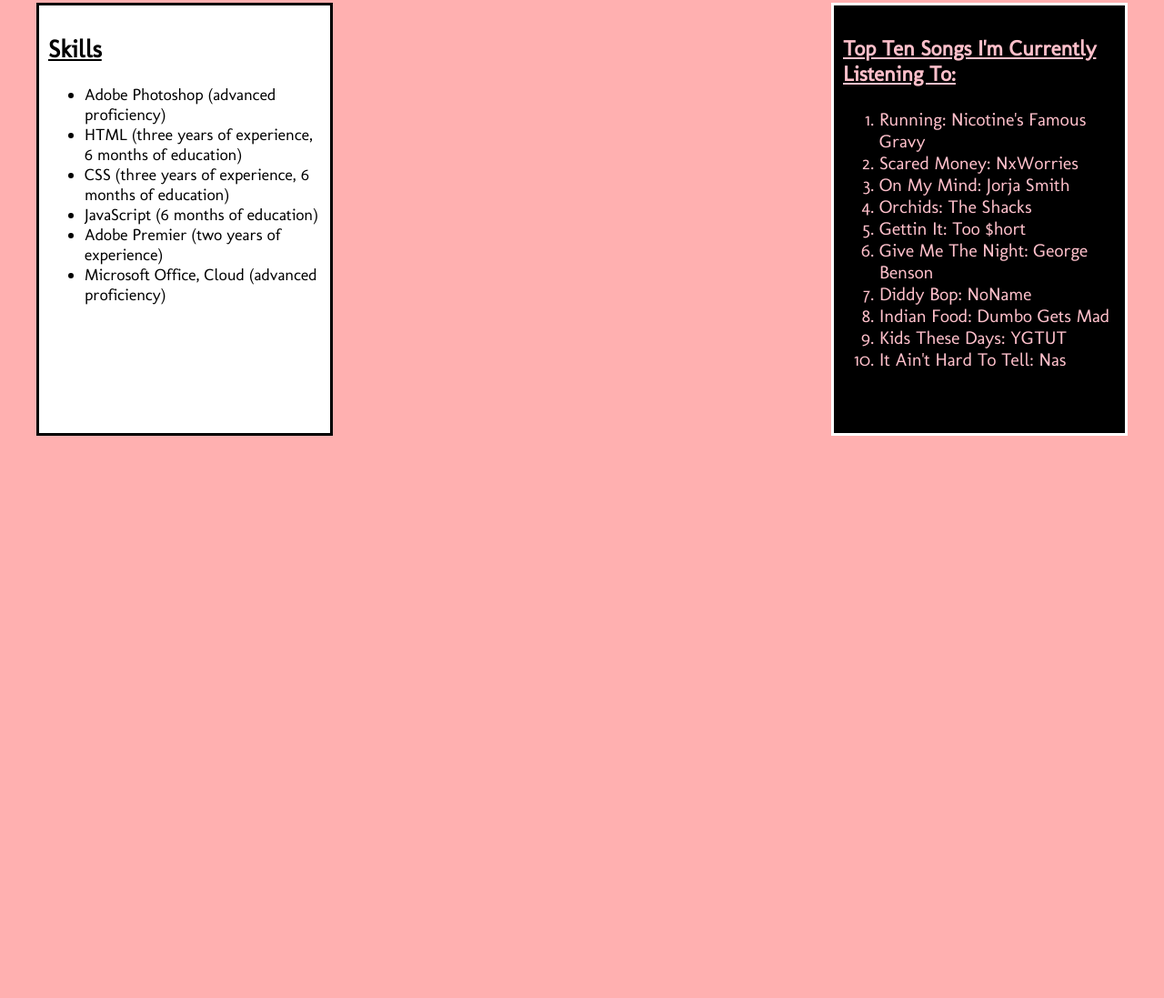
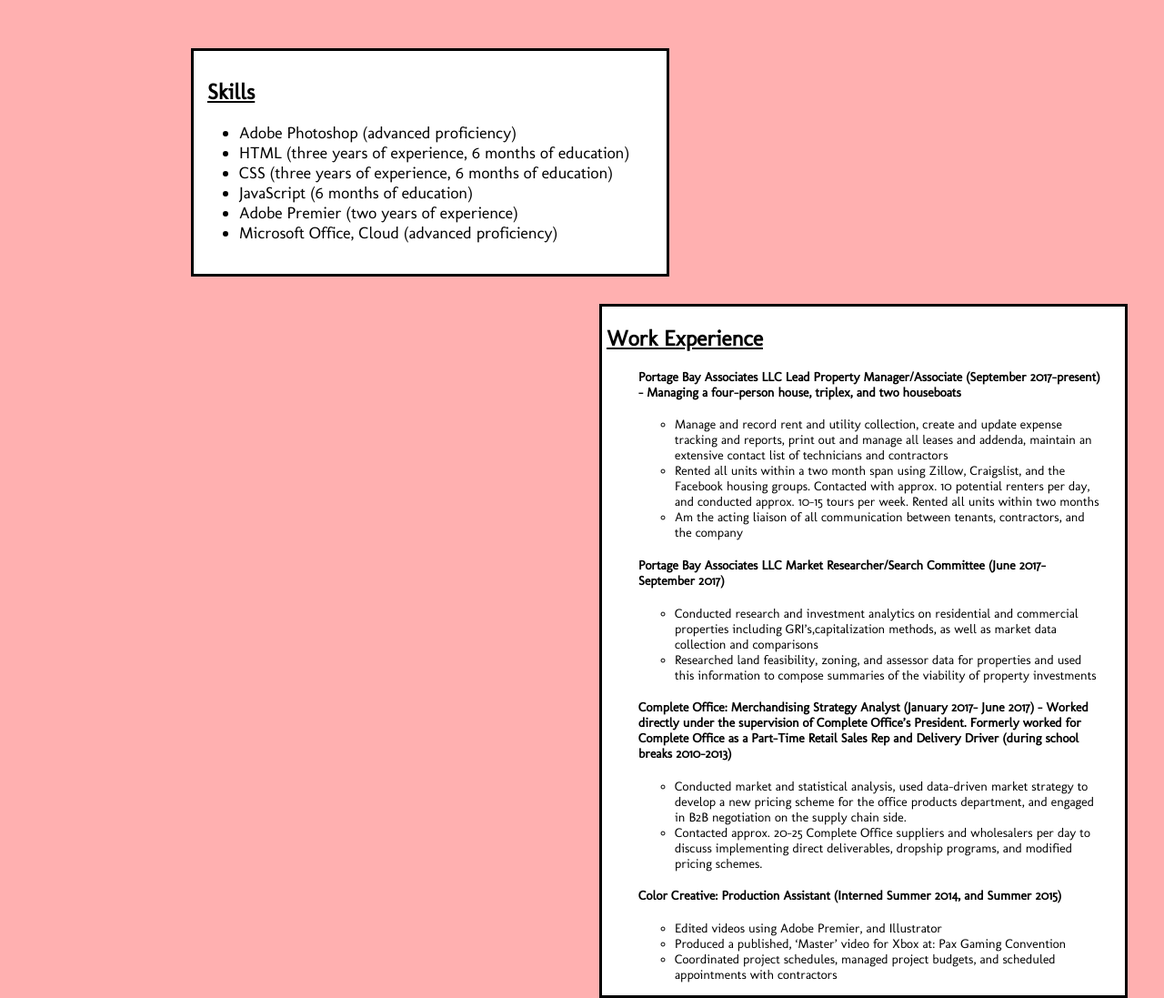
Before and after one commit to jimbobcooots/About-Me, a plain HTML site: page about-me-about-me.html in a window 1280 px wide. Shown: the part 297-1394 px from the top of the page at 91% size. Before the commit the page ends 800 px from the top, so only its background shows below. Drawn offline with Linux system fonts and the light colour scheme; a web font is replaced by a local one.

Commit message:
removed pdf 404 error - jpg prof-pic not showing - added work experience to about-me

```diff
--- a/about-me-about-me.html
+++ b/about-me-about-me.html
@@ -36,20 +36,35 @@
           </ul>
         </p>
       </section>
-    <section class="songs">
-      <h3 class="list-header">Top Ten Songs I'm Currently Listening To:</h3>
-        <ol>
-          <li>Running: Nicotine's Famous Gravy</li>
-          <li>Scared Money: NxWorries</li>
-          <li>On My Mind: Jorja Smith</li>
-          <li>Orchids: The Shacks</li>
-          <li>Gettin It: Too $hort</li>
-          <li>Give Me The Night: George Benson</li>
-          <li>Diddy Bop: NoName</li>
-          <li>Indian Food: Dumbo Gets Mad</li>
-          <li>Kids These Days: YGTUT</li>
-          <li>It Ain't Hard To Tell: Nas</li>
-        </ol>
+    <section class="experience">
+      <h2 class="list-header">Work Experience</h2>
+        <ul class="experience-list">
+            <h4>Portage Bay Associates LLC Lead Property Manager/Associate (September 2017-present) – Managing a four-person house, triplex, and two houseboats</h6>
+              <ul>
+                <li>Manage and record rent and utility collection, create and update expense tracking and reports, print out and manage all leases and addenda, maintain an extensive contact list of technicians and contractors</li>
+                <li>Rented all units within a two month span using Zillow, Craigslist, and the Facebook housing groups. Contacted with approx. 10 potential renters per day, and conducted approx. 10-15 tours per week. Rented all units within two months</li>
+                <li>Am the acting liaison of all communication between tenants, contractors, and the company</li>
+              </ul>
+
+            <h4>Portage Bay Associates LLC Market Researcher/Search Committee (June 2017-September 2017)</h3>
+              <ul>
+                <li>Conducted research and investment analytics on residential and commercial properties including GRI’s,capitalization methods, as well as market data collection and comparisons</li>
+                <li>Researched land feasibility, zoning, and assessor data for properties and used this information to compose summaries of the viability of property investments</li>
+              </ul>
+
+            <h4>Complete Office: Merchandising Strategy Analyst (January 2017- June 2017) - Worked directly under the supervision of Complete Office’s President. Formerly worked for Complete Office as a Part-Time Retail Sales Rep and Delivery Driver (during school breaks 2010-2013)</h4>
+              <ul>
+                <li>Conducted market and statistical analysis, used data-driven market strategy to develop a new pricing scheme for the office products department, and engaged in B2B negotiation on the supply chain side.</li>
+                <li>Contacted approx. 20-25 Complete Office suppliers and wholesalers per day to discuss implementing direct deliverables, dropship programs, and modified pricing schemes.</li>
+              </ul>
+
+            <h4>Color Creative: Production Assistant (Interned Summer 2014, and Summer 2015)</h4>
+              <ul>
+              <li>Edited videos using Adobe Premier, and Illustrator</li>
+              <li>Produced a published, ‘Master’ video for Xbox at: Pax Gaming Convention</li>
+              <li>Coordinated project schedules, managed project budgets, and scheduled appointments with contractors</li>
+            </ul>
+          </ul>
       </section>
     <script src="js/app.js"></script>
   </body>
--- a/css/about-me.css
+++ b/css/about-me.css
@@ -64,31 +64,36 @@ nav {
 .skills-list {
     position: relative;
     float: left;
-    margin-top: 300px;
-    margin-left: 40px;
-    background: white;
+    background-color: white;
+    width: 500px;
+    height: 225px;
     padding: 10px;
-    height: 450px;
-    width: 300px;
+    border: 3px solid black;
+    margin-left: 210px;
+    margin-top: 350px;
     font-size: 18px;
-    border: 3px solid black;
-    color: black;
 }
 
-.songs {
-  position: relative;
+.experience {
   float: right;
-  margin-top: 300px;
+  background-color: white;
+  border: 3px solid black;
+  color: black;
+  margin-bottom: 100px;
   margin-right: 40px;
-  background: black;
-  padding: 10px;
-  height: 450px;
-  width: 300px;
-  font-size: 20px;
-  border: 3px solid white;
-  color: pink;
+  font-size: 14px;
+  margin-top: 30px;
+  width: 575px;
+  height: auto;
 }
+
+.experience-list {
+  margin-right: 25px;
+}
+
 
 .list-header {
   text-decoration: underline;
+  font-size: 24px;
+  padding-left: 5px;
 }
```
Also changed, not shown: css/style.css (+4 -4 lines), index.html (+3 -5 lines).
